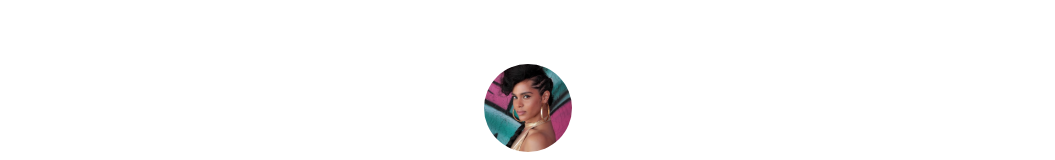
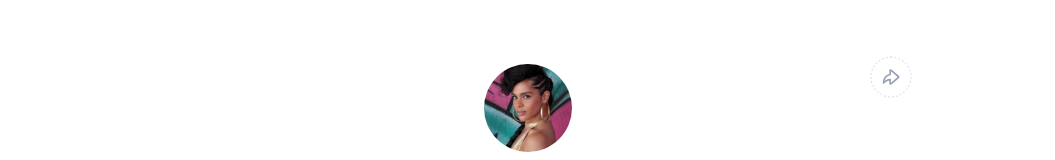
Before and after one commit to donkachii/detailed_profile, a React (Create React App) app: page / in a window 1280 px wide. Shown: the top 160 px of the page, without its empty margins (112-1167 px from the left). Built offline with nearby package versions, Linux system fonts and the light colour scheme.

Commit message:
Added Links

```diff
--- a/package.json
+++ b/package.json
@@ -10,6 +10,7 @@
     "react": "^18.2.0",
     "react-dom": "^18.2.0",
     "react-scripts": "5.0.1",
+    "react-tooltip": "^4.4.3",
     "web-vitals": "^2.1.4"
   },
   "scripts": {
--- a/src/App.css
+++ b/src/App.css
@@ -38,6 +38,7 @@
 }
 
 .profile_heading {
+  position: relative;
   font-style: normal;
   font-weight: 700;
   font-size: 1.25rem;
@@ -48,3 +49,20 @@
   order: 0;
   flex-grow: 1;
 }
+
+.share_tip {
+  border-radius: 8px !important;
+}
+
+.btn_share {
+  position: absolute;
+  top: 7%;
+  right: 20%;
+}
+
+.btn_share:focus {
+  outline: none;
+  background: #f2f4f7;
+  border: 1px solid #d0d5dd;
+  border-radius: 20px;
+}
--- a/src/App.js
+++ b/src/App.js
@@ -1,3 +1,4 @@
+import React, { useState } from "react";
 import "./App.css";
 import profileImg from "./assets/images/profile__img.svg";
 import Button from "./components/Button";
@@ -6,12 +7,64 @@ import slackImg from "./assets/images/slack__img.svg";
 import githubImg from "./assets/images/github__img.svg";
 import zuriImg from "./assets/images/zuri__img.svg";
 import ingressiveImg from "./assets/images/ingressive__img.svg";
+import ReactTooltip from "react-tooltip";
 
 function App() {
+  const [isShown, setIsShown] = useState(false);
+
   return (
     <div className="App px-4 md:px-28 w-full">
       <section className="md:px-8">
         <header className="pt-16 pb-14">
+          <ReactTooltip
+            id="shareTip"
+            place="left"
+            effect="solid"
+            padding="8px 12px"
+            className="share_tip"
+          >
+            Share Link
+          </ReactTooltip>
+          <svg
+            className="btn_share cursor-pointer"
+            width="42"
+            height="42"
+            viewBox="0 0 42 42"
+            fill="none"
+            xmlns="http://www.w3.org/2000/svg"
+            data-tip
+            data-for="shareTip"
+            onMouseEnter={() => setIsShown(true)}
+            onMouseLeave={() => setIsShown(false)}
+          >
+            <rect
+              x="1"
+              y="1"
+              width="40"
+              height="40"
+              rx="20"
+              fill={isShown ? "#F2F4F7" : "white"}
+            />
+            <path
+              d="M28.3261 21.5062C28.5296 21.3318 28.6313 21.2446 28.6686 21.1409C28.7013 21.0498 28.7013 20.9502 28.6686 20.8591C28.6313 20.7554 28.5296 20.6682 28.3261 20.4938L21.2672 14.4433C20.917 14.1431 20.7419 13.9931 20.5937 13.9894C20.4648 13.9862 20.3418 14.0428 20.2603 14.1427C20.1667 14.2576 20.1667 14.4883 20.1667 14.9495V18.5289C18.3878 18.8401 16.7597 19.7415 15.5498 21.0949C14.2307 22.5704 13.501 24.48 13.5 26.4591V26.9691C14.3745 25.9157 15.4663 25.0638 16.7006 24.4716C17.7889 23.9495 18.9653 23.6403 20.1667 23.5588V27.0505C20.1667 27.5117 20.1667 27.7424 20.2603 27.8573C20.3418 27.9572 20.4648 28.0138 20.5937 28.0106C20.7419 28.0069 20.917 27.8569 21.2672 27.5567L28.3261 21.5062Z"
+              stroke={isShown ? "#667085" : "#98A2B3"}
+              strokeWidth="1.66667"
+              strokeLinecap="round"
+              strokeLinejoin="round"
+            />
+            <rect
+              x="1"
+              y="1"
+              width="40"
+              height="40"
+              rx="20"
+              stroke="#D0D5DD"
+              strokeLinecap="round"
+              strokeLinejoin="round"
+              strokeDasharray="1 3"
+            />
+          </svg>
+
           <article className="flex items-center justify-center">
             <img src={profileImg} alt="profile__img" />
           </article>
--- a/src/components/Button.js
+++ b/src/components/Button.js
@@ -3,7 +3,14 @@ import "./button.css";
 
 function Button({ name, link, id }) {
   return (
-    <button className="btn_profile py-6 w-full mb-6" id={id}>
+    <button
+      className="btn_profile py-6 w-full mb-6"
+      id={id}
+      onClick={(e) => {
+        window.open(link);
+        e.preventDefault();
+      }}
+    >
       {name}
     </button>
   );
--- a/src/components/button.css
+++ b/src/components/button.css
@@ -15,3 +15,20 @@
   text-align: center;
   color: #101828;
 }
+
+.btn_profile:hover {
+  background: #d0d5dd;
+  box-shadow: 0px 1px 2px rgba(16, 24, 40, 0.05);
+}
+
+.btn_profile:focus {
+  background: #eaecf0;
+  border: 1px solid #98a2b3;
+  /* box-shadow: 0px 1px 2px rgba(16, 24, 40, 0.05), 0px 0px 0px 4px #ebe9fe; */
+}
+
+.btn_profile:disabled {
+  background: #fcfcfd;
+  border: 1px solid #f2f4f7;
+  box-shadow: 0px 1px 2px rgba(16, 24, 40, 0.05);
+}
```
Also changed, not shown: 1 other file (tests, documents, lock files or other folders).
